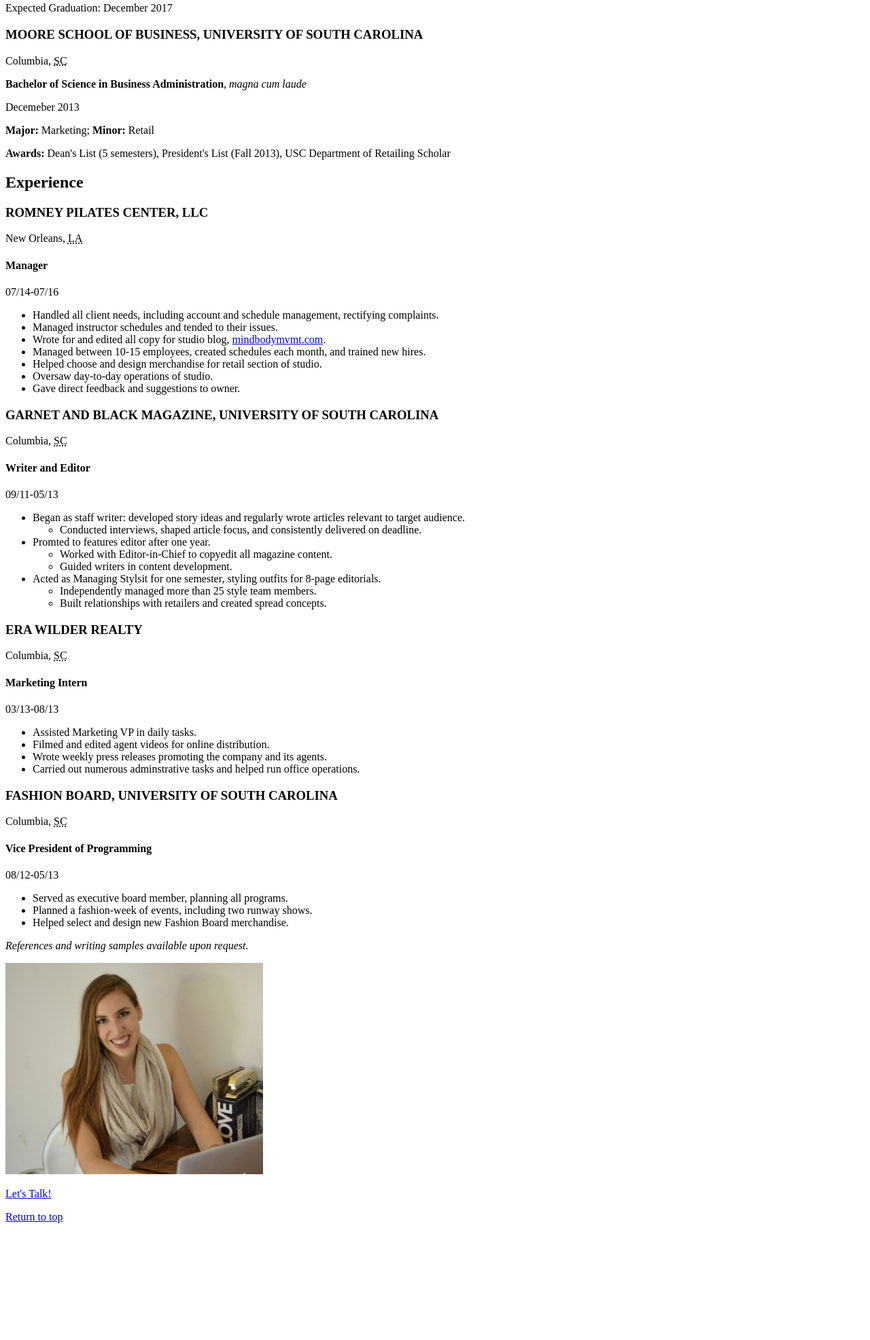
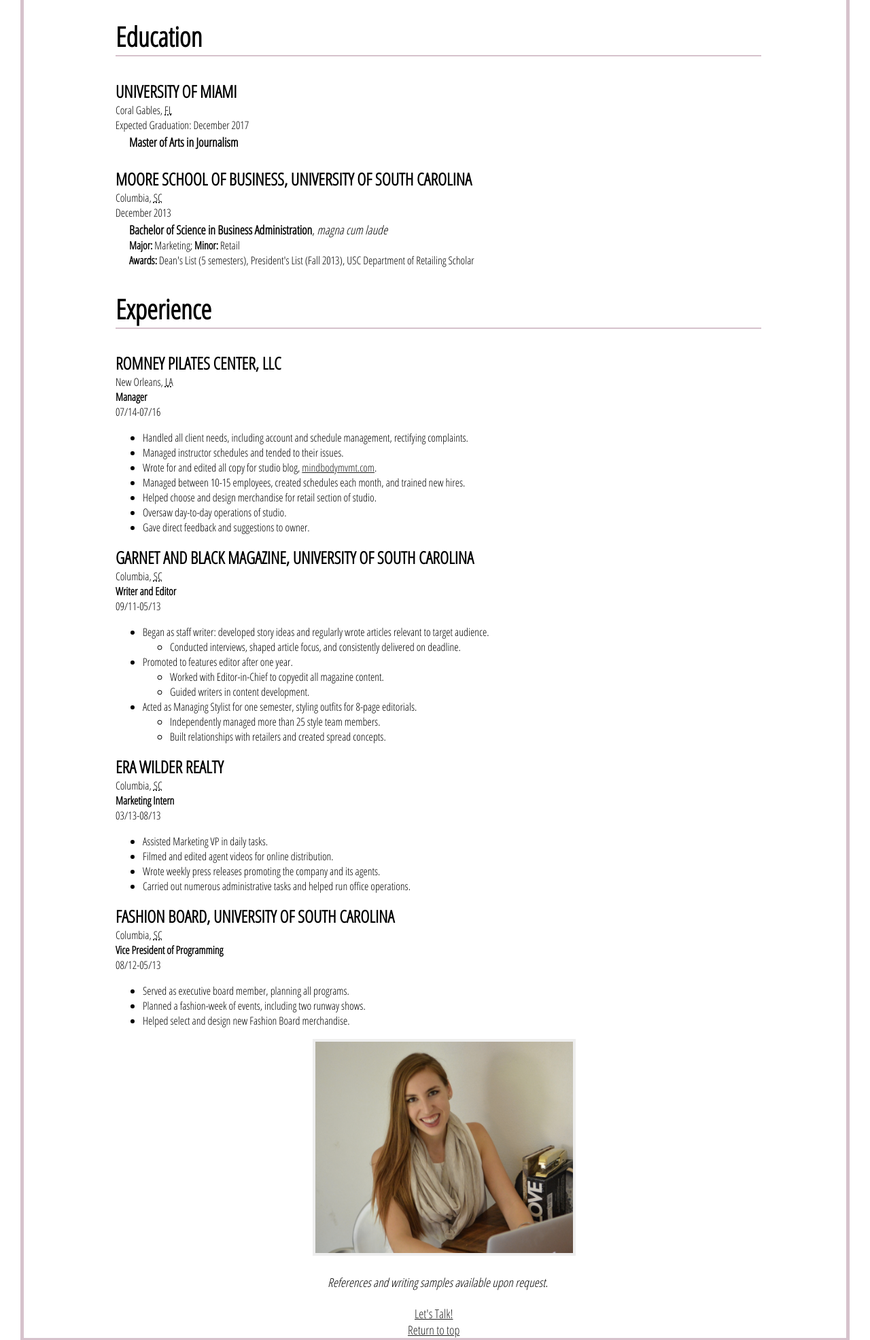
Before and after one commit to jch192/jch192.github.io, a plain HTML site: page resume.html in a window 1280 px wide. Shown: the part 338-2310 px from the top of the page at 68% size. Before the commit the page ends 2154 px from the top, so only its background shows below. Drawn offline with Linux system fonts and the light colour scheme.

Commit message:
CSS Resume
CSS styled resume.

```diff
--- a/resume.html
+++ b/resume.html
@@ -3,18 +3,25 @@
 <head>
   <meta charset="UTF-8" />
   <title>Resume</title>
+  <link href="style.css" rel="stylesheet" />
+  <link href="https://fonts.googleapis.com/css?family=Julius+Sans+One" rel="stylesheet" />
+  <link href="https://fonts.googleapis.com/css?family=Open+Sans+Condensed:300" rel="stylesheet">
 </head>
 
 <body id="top">
+<div id= "container">
 
     <header>
         <h1>Julia C. Hienz</h1>
     </header>
 
 <main>
+
+    <article id="address">
       <p>2600 SW 27th Ave PH 1</p>
       <p>Miami, FL 33133</p>
       <p>262.309.9550</p>
+    </article>
 
     <section>
         <h2>Education</h2>
@@ -23,23 +30,23 @@
         <h3>UNIVERSITY OF MIAMI</h3>
 
         <p>Coral Gables, <abbr title="Florida">FL</abbr></p>
+        <p>Expected Graduation: December 2017</p>
 
-        <p><strong>Master of Arts in Journalism</strong></p>
+        <p id="Degree1"><strong>Master of Arts in Journalism</strong></p>
 
-        <p>Expected Graduation: December 2017</p>
       </article>
 
-      <article>
+      <article id="USC">
         <h3>MOORE SCHOOL OF BUSINESS, UNIVERSITY OF SOUTH CAROLINA</h3>
 
         <p>Columbia, <abbr title="South Carolina">SC</abbr></p>
 
-        <p><strong>Bachelor of Science in Business Administration</strong>, <em>magna cum laude</em></p>
+        <p>December 2013</p>
 
-        <p>Decemeber 2013</p>
+        <p id="Degree2"><strong>Bachelor of Science in Business Administration</strong>, <em>magna cum laude</em></p>
 
-        <p><strong>Major:</strong> Marketing; <strong>Minor:</strong> Retail</p>
-        <p><strong>Awards:</strong> Dean's List (5 semesters), President's List (Fall 2013),
+        <p id="Details1"><strong>Major:</strong> Marketing; <strong>Minor:</strong> Retail</p>
+        <p id="Details2"><strong>Awards:</strong> Dean's List (5 semesters), President's List (Fall 2013),
           USC Department of Retailing Scholar</p>
       </article>
 
@@ -88,14 +95,14 @@
                 </ul>
               </li>
 
-              <li>Promted to features editor after one year.
+              <li>Promoted to features editor after one year.
                 <ul>
                   <li>Worked with Editor-in-Chief to copyedit all magazine content.</li>
                   <li>Guided writers in content development.</li>
                 </ul>
               </li>
 
-              <li>Acted as Managing Stylsit for one semester, styling outfits for 8-page editorials.
+              <li>Acted as Managing Stylist for one semester, styling outfits for 8-page editorials.
                 <ul>
                   <li>Independently managed more than 25 style team members.</li>
                   <li>Built relationships with retailers and created spread concepts.</li>
@@ -108,7 +115,7 @@
       <article>
         <h3>ERA WILDER REALTY</h3>
 
-          <p>Columbia, <abbr title="South Carolina">SC</abbr></p>
+          <p id="City">Columbia, <abbr title="South Carolina">SC</abbr></p>
 
         <h4>Marketing Intern</h4>
 
@@ -118,7 +125,7 @@
           <li>Assisted Marketing VP in daily tasks.</li>
           <li>Filmed and edited agent videos for online distribution.</li>
           <li>Wrote weekly press releases promoting the company and its agents.</li>
-          <li>Carried out numerous adminstrative tasks and helped run office operations.</li>
+          <li>Carried out numerous administrative tasks and helped run office operations.</li>
         </ul>
 
       </article>
@@ -141,15 +148,15 @@
       </article>
     </section>
 
-    <p><em>References and writing samples available upon request.</em></p>
-
   </main>
 
   <footer>
-    <img src="headshot.png" alt="Picture of Julia" />
-    <p><a href="mailto:juliahienz@gmail.com?subject=Hello!">Let's Talk!</a></p>
-    <p><a href="#top">Return to top</a></p>
+    <img src="headshot.png" alt="Picture of Julia" id="headshot" />
+    <p id="References"><em>References and writing samples available upon request.</em></p>
+    <p id="Talk"><a href="mailto:juliahienz@gmail.com?subject=Hello!">Let's Talk!</a></p>
+    <p id="Return"><a href="#top">Return to top</a></p>
   </footer>
 
+</div>
 </body>
 </html>
--- /dev/null
+++ b/style.css
@@ -0,0 +1,114 @@
+body {
+  border: 5px solid #d6c2cc;
+  margin: 30px;
+}
+
+header {
+  font-family: 'Julius Sans One', sans-serif;
+  font-size: 40px;
+  padding-left: 230px;
+  text-shadow: 7px 7px 7px #aaa;
+      }
+
+#address {
+  padding-left: 400px;
+  font-family: 'Open Sans Condensed', sans-serif;
+  font-size: 25px;
+  margin: 0px;
+      }
+
+main {
+  font-family: 'Open Sans Condensed', sans-serif;
+  border: 0px solid #222;
+  padding-left: 10px;
+  padding-bottom: 0px
+}
+
+h2{
+  font-family: 'Open Sans Condensed', sans-serif;
+  font-size: 40px;
+  border-bottom: 2px solid #d6c2cc;
+}
+
+h3{
+  font-family: 'Open Sans Condensed', sans-serif;
+  font-size: 25px;
+  margin: 0px;
+}
+
+h4,p {
+  margin: 0px;
+}
+
+#container {
+  max-width: 960px;
+  margin: 0 auto;
+}
+
+#USC {
+  padding-top: 25px;
+}
+
+#Degree1, #Degree2 {
+  font-family: 'Open Sans Condensed', sans-serif;
+  font-size: 18px;
+  padding-top: 2px;
+  padding-left: 20px;
+}
+
+#Details1, #Details2 {
+  padding-left: 20px;
+}
+
+footer {
+font-family: 'Open Sans Condensed', sans-serif;
+font-size: 18px;
+padding-left: 300px
+}
+
+#References{
+font-family: 'Open Sans Condensed', sans-serif;
+font-size: 18px;
+padding: 22px;
+}
+
+#Talk {
+  padding-left: 150px;
+}
+
+#Return {
+  padding-left: 140px;
+}
+
+#headshot {
+  border: 4px solid #eee;
+  position: relative;
+}
+
+a {
+color: #222;
+}
+
+a:active {
+  color:#145b23;
+}
+
+a:visited {
+  color:#aa165e;
+}
+
+a:hover {
+  color:#145b23;
+}
+
+#Talk a {
+  color: #222;
+}
+
+#Talk a:active {
+  color: #145b23;
+}
+
+#Talk a:hover {
+  color: #145b23;
+}
```
Also changed, not shown: 1 other file.
